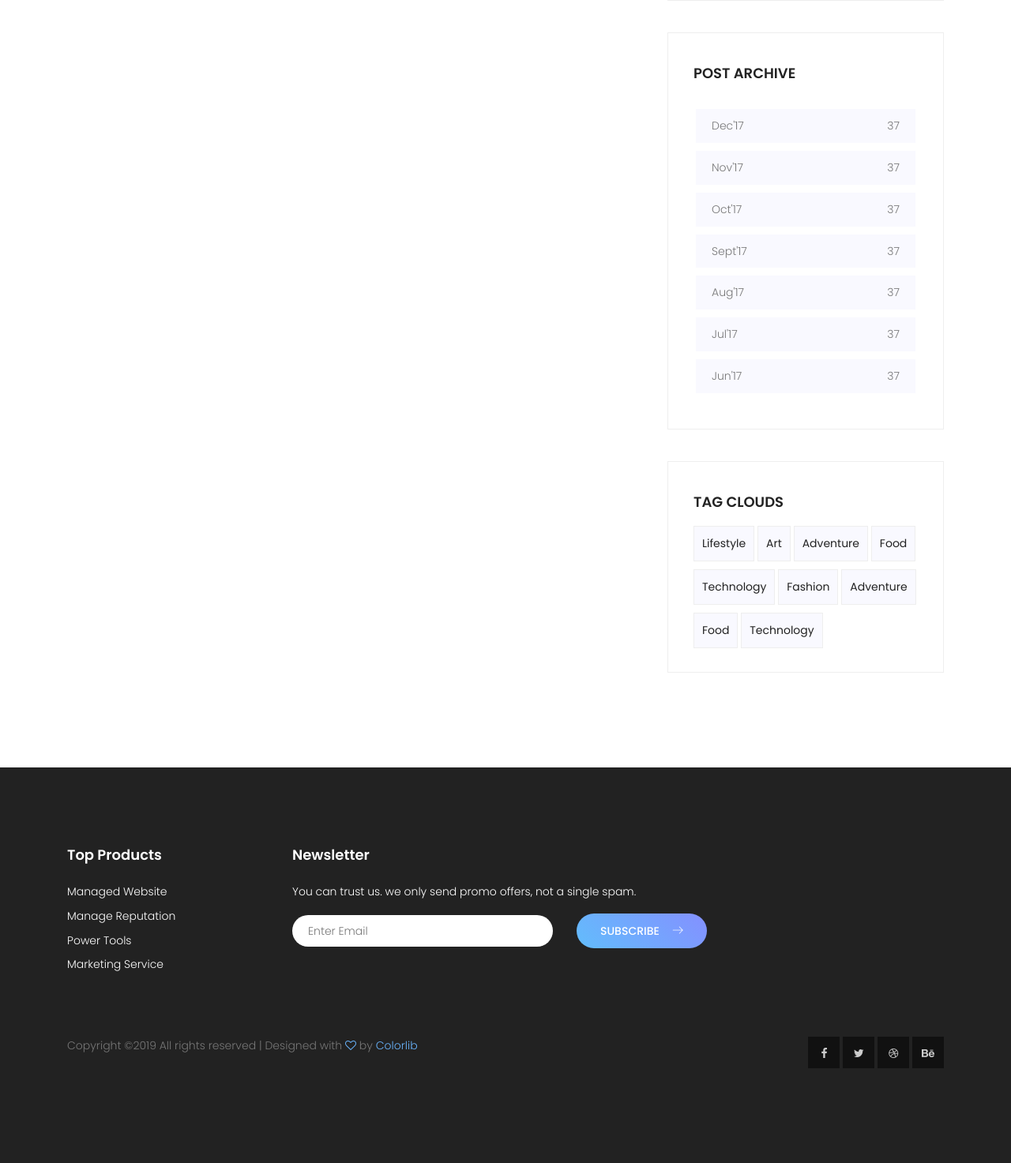
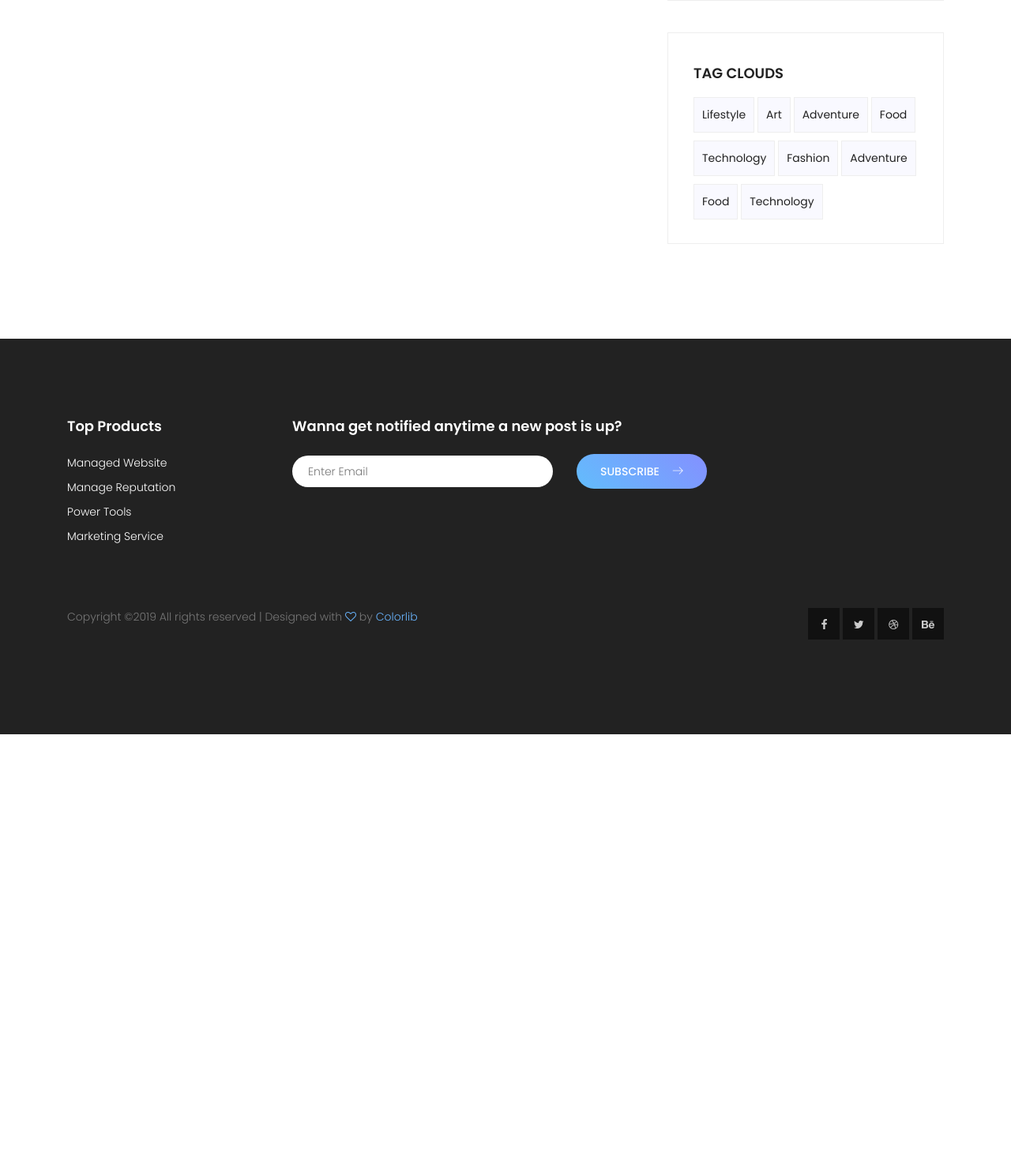
Before and after one commit to oluwakayode-a/okayode, a Django app: page /search/ in a window 1280 px wide. Shown: the part 2243-3716 px from the top of the page at 79% size. After the commit the page ends 3173 px from the top, so only its background shows below. Run offline with Django 3.2, Linux system fonts and the light colour scheme; tables that the repository leaves empty hold one stand-in row (values such as "Sample post"); some libraries are stand-ins or nearby versions.

Commit message:
changes made

```diff
--- a/blog/main/models.py
+++ b/blog/main/models.py
@@ -38,11 +38,10 @@ class Post(models.Model):
     featured = models.BooleanField(default=False)
 
     class Meta:
-        verbose_name_plural = 'Posts'
         get_latest_by = 'time_stamp'
 
     def get_absolute_url(self):
-        return f"/{self.slug}"
+        return f"/post/{self.slug}"
 
     def save(self, *args, **kwargs):
         self.slug = slugify(self.title)
@@ -99,4 +98,4 @@ class Quote(models.Model):
 
 
 class View(models.Model):
-    hit = models.IntegerField()
+    post = models.ForeignKey(Post, on_delete=models.DO_NOTHING)
--- a/blog/main/templates/main/base.html
+++ b/blog/main/templates/main/base.html
@@ -73,8 +73,8 @@
                     </div>
                     <div class="col-lg-6  col-md-12">
                         <div class="single-footer-widget newsletter">
-                            <h6>Newsletter</h6>
-                            <p>You can trust us. we only send promo offers, not a single spam.</p>
+                            <h6>Wanna get notified anytime a new post is up?</h6>
+                            <!-- <p>You can trust us. we only send promo offers, not a single spam.</p> -->
                             <div id="mc_embed_signup">
                                 <form target="_blank" novalidate="true" action="https://spondonit.us12.list-manage.com/subscribe/post?u=1462626880ade1ac87bd9c93a&amp;id=92a4423d01" method="get" class="form-inline">
 
--- a/blog/main/templates/main/search.html
+++ b/blog/main/templates/main/search.html
@@ -47,7 +47,7 @@
                                     <img src="{% static 'img/asset/l1.jpg' %}" alt="">
                                 </div>
                                 <div class="detail">
-                                    <a href="#"><h4 class="pb-20">{{ post.title }}</h4></a>
+                                    <a href="{{ post.get_absolute_url }}"><h4 class="pb-20">{{ post.title }}</h4></a>
                                     <p>
                                         inappropriate behavior Lorem ipsum dolor sit amet, consecteturinapprop riate behavior Lorem ipsum dolor sit amet, consectetur.
                                     </p>
@@ -113,32 +113,6 @@
                                 {% endfor %}
                             </div>
                         </div>
-                        <div class="single_widget cat_widget">
-                            <h4 class="text-uppercase pb-20">post archive</h4>
-                            <ul>
-                                <li>
-                                    <a href="#">Dec'17 <span>37</span></a>
-                                </li>
-                                <li>
-                                    <a href="#">Nov'17 <span>37</span></a>
-                                </li>
-                                <li>
-                                    <a href="#">Oct'17 <span>37</span></a>
-                                </li>
-                                <li>
-                                    <a href="#">Sept'17 <span>37</span></a>
-                                </li>
-                                <li>
-                                    <a href="#">Aug'17 <span>37</span></a>
-                                </li>
-                                <li>
-                                    <a href="#">Jul'17 <span>37</span></a>
-                                </li>
-                                <li>
-                                    <a href="#">Jun'17 <span>37</span></a>
-                                </li>
-                            </ul>
-                        </div>
                         <div class="single_widget tag_widget">
                             <h4 class="text-uppercase pb-20">Tag Clouds</h4>
                             <ul>
--- a/blog/main/urls.py
+++ b/blog/main/urls.py
@@ -8,5 +8,5 @@ urlpatterns = [
     path('contact', views.contact, name='contact'),
     path('about', views.about, name="about"),
     path('search/', views.search, name='search'),
-    path('<slug:slug>', views.post, name='post'),
+    path('post/<slug:slug>', views.post, name='post'),
 ]
--- a/blog/main/views.py
+++ b/blog/main/views.py
@@ -1,7 +1,7 @@
 from django.shortcuts import render
 from django.http import HttpResponse
 from django.contrib import messages
-from .models import Post, Category, Comment, ContactMessage, Quote
+from .models import Post, Category, Comment, ContactMessage, Quote, View
 from .forms import CommentForm, ContactForm
 from django.http import HttpResponseRedirect
 from django.db.models import Q
@@ -43,6 +43,9 @@ def post(request, slug):
     categories = Category.objects.all()
     post = Post.objects.get(slug=slug)
     comments = Comment.objects.filter(post=post, reply=None).order_by('-id')
+
+    # new view
+    new_view = View.objects.create(post=post)
 
     # comment section
     if request.method == 'POST':
```
Also changed, not shown: blog/main/templates/main/index.html (+6 -6 lines), blog/main/templates/main/post.html (+5 -5 lines), blog/main/migrations/0001_initial.py, blog/main/migrations/0002_auto_20190912_1309.py (deleted), blog/main/migrations/0002_remove_view_hit.py (added), blog/main/migrations/0003_category_slug.py (deleted), blog/main/migrations/0004_comment_reply.py (deleted), blog/main/migrations/0005_post_snippet.py (deleted), blog/main/migrations/0006_auto_20190917_1405.py (deleted), blog/main/migrations/0007_contactmessage.py (deleted), blog/main/migrations/0008_quote.py (deleted), blog/main/migrations/0009_view.py (deleted), blog/main/migrations/0010_post_image.py (deleted), blog/main/migrations/0011_post_featured.py (deleted), 1 more files.
